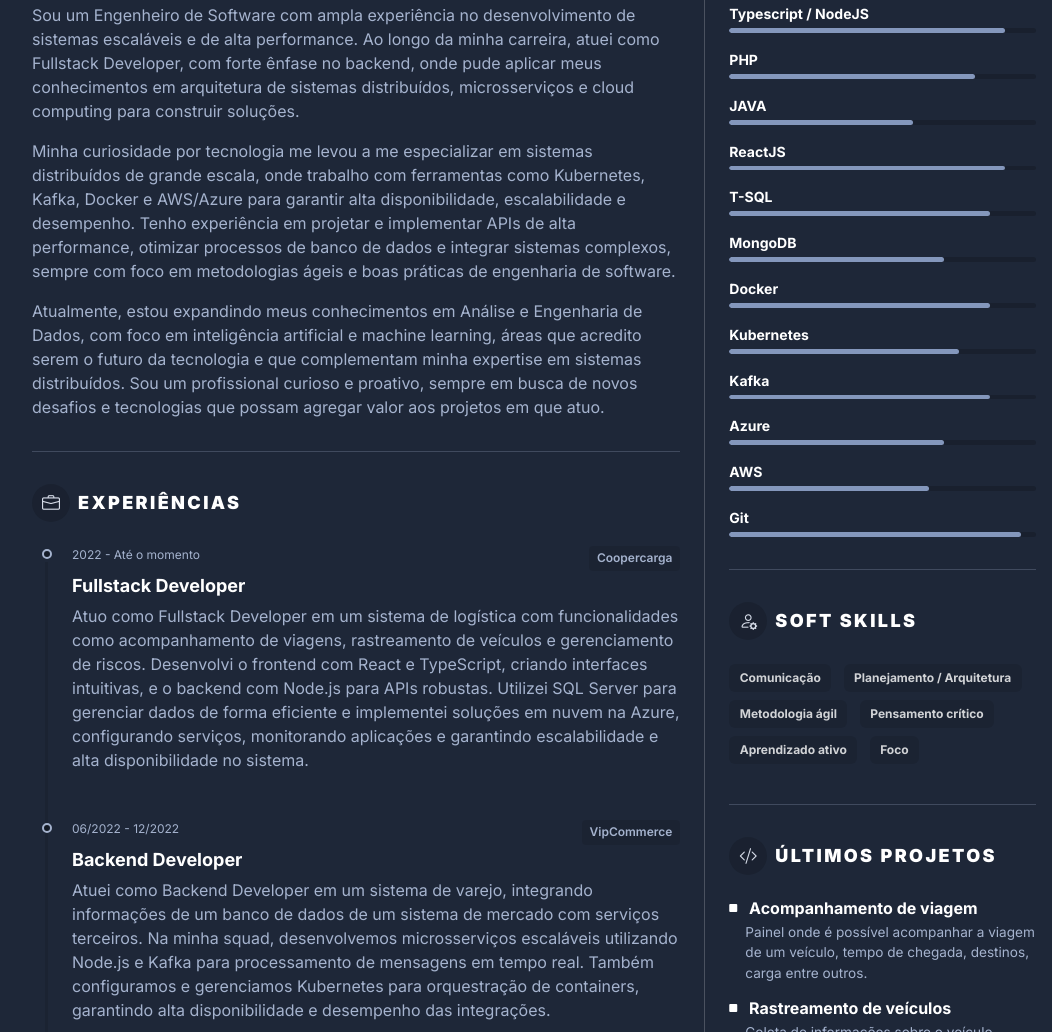
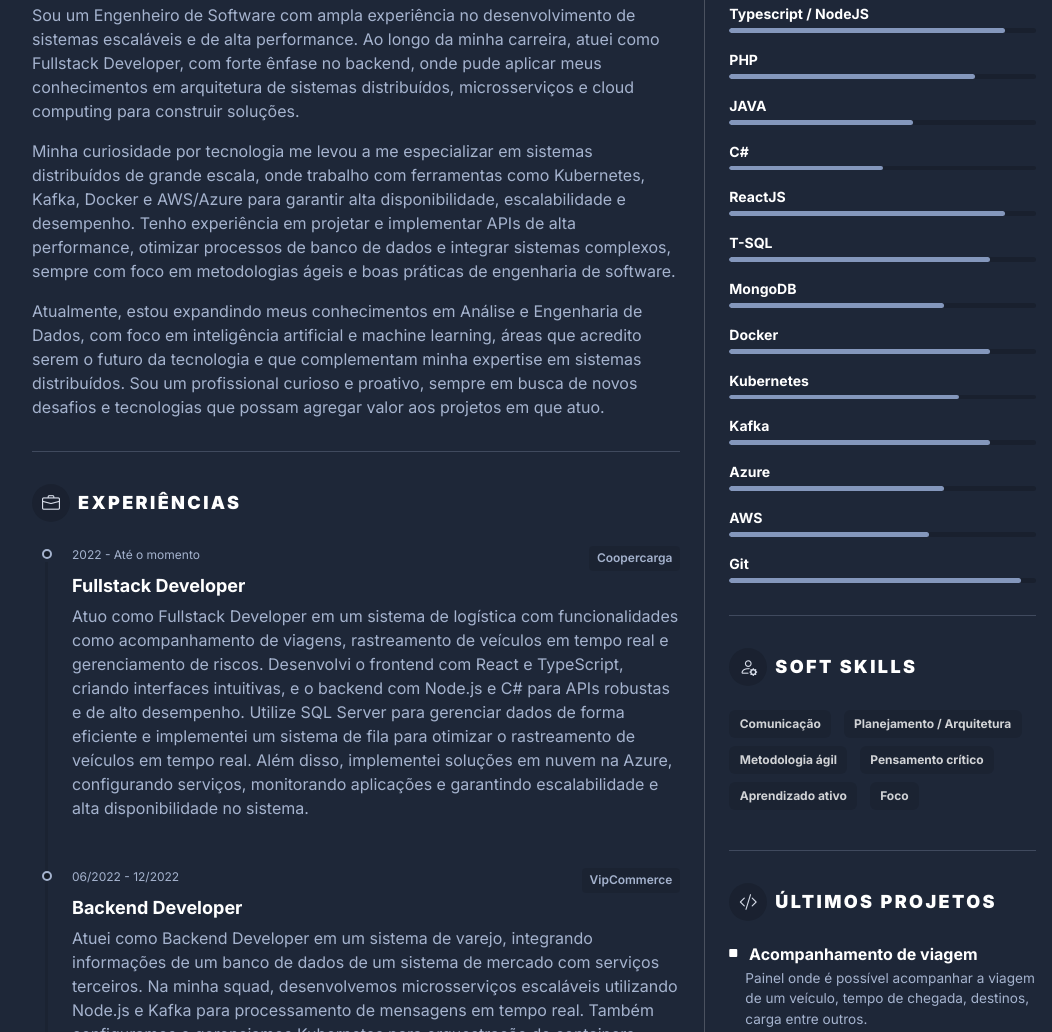
Before and after one commit to MauriMelo/maurimelo, a website built with Vite: page src/index.html in a window 1280 px wide. Shown: the part 467-1499 px from the top of the page, without its empty margins (106-1158 px from the left). Built offline with nearby package versions, Linux system fonts and the light colour scheme.

Commit message:
update text

```diff
--- a/src/index.html
+++ b/src/index.html
@@ -45,7 +45,7 @@
                                                     <h3 class="resume-position-title mb-1">Fullstack Developer</h3>
                                                 </div>
                                                 <div class="resume-timeline-item-desc">
-                                                    Atuo como Fullstack Developer em um sistema de logística com funcionalidades como acompanhamento de viagens, rastreamento de veículos e gerenciamento de riscos. Desenvolvi o frontend com React e TypeScript, criando interfaces intuitivas, e o backend com Node.js para APIs robustas. Utilizei SQL Server para gerenciar dados de forma eficiente e implementei soluções em nuvem na Azure, configurando serviços, monitorando aplicações e garantindo escalabilidade e alta disponibilidade no sistema.
+                                                    Atuo como Fullstack Developer em um sistema de logística com funcionalidades como acompanhamento de viagens, rastreamento de veículos em tempo real e gerenciamento de riscos. Desenvolvi o frontend com React e TypeScript, criando interfaces intuitivas, e o backend com Node.js e C# para APIs robustas e de alto desempenho. Utilize SQL Server para gerenciar dados de forma eficiente e implementei um sistema de fila para otimizar o rastreamento de veículos em tempo real. Além disso, implementei soluções em nuvem na Azure, configurando serviços, monitorando aplicações e garantindo escalabilidade e alta disponibilidade no sistema.
                                                 </div>
                                             </article>
                                             <article class="resume-timeline-item position-relative pb-5">
@@ -109,6 +109,11 @@
                                                 <div class="progress resume-progress" role="progressbar" aria-valuemin="0" aria-valuemax="100">
                                                     <div class="progress-bar resume-progress-bar" style="width: 60%"></div>
                                                 </div>
+                                            </li>
+                                            <li class="mb-2">
+                                                <div class="resume-skill-name">C#</div>
+                                                <div class="progress resume-progress" role="progressbar" aria-valuemin="0" aria-valuemax="100">
+                                                <div class="progress-bar resume-progress-bar" style="width: 50%"></div>
                                             </li>
                                             <li class="mb-2">
                                                 <div class="resume-skill-name">ReactJS</div>
```
